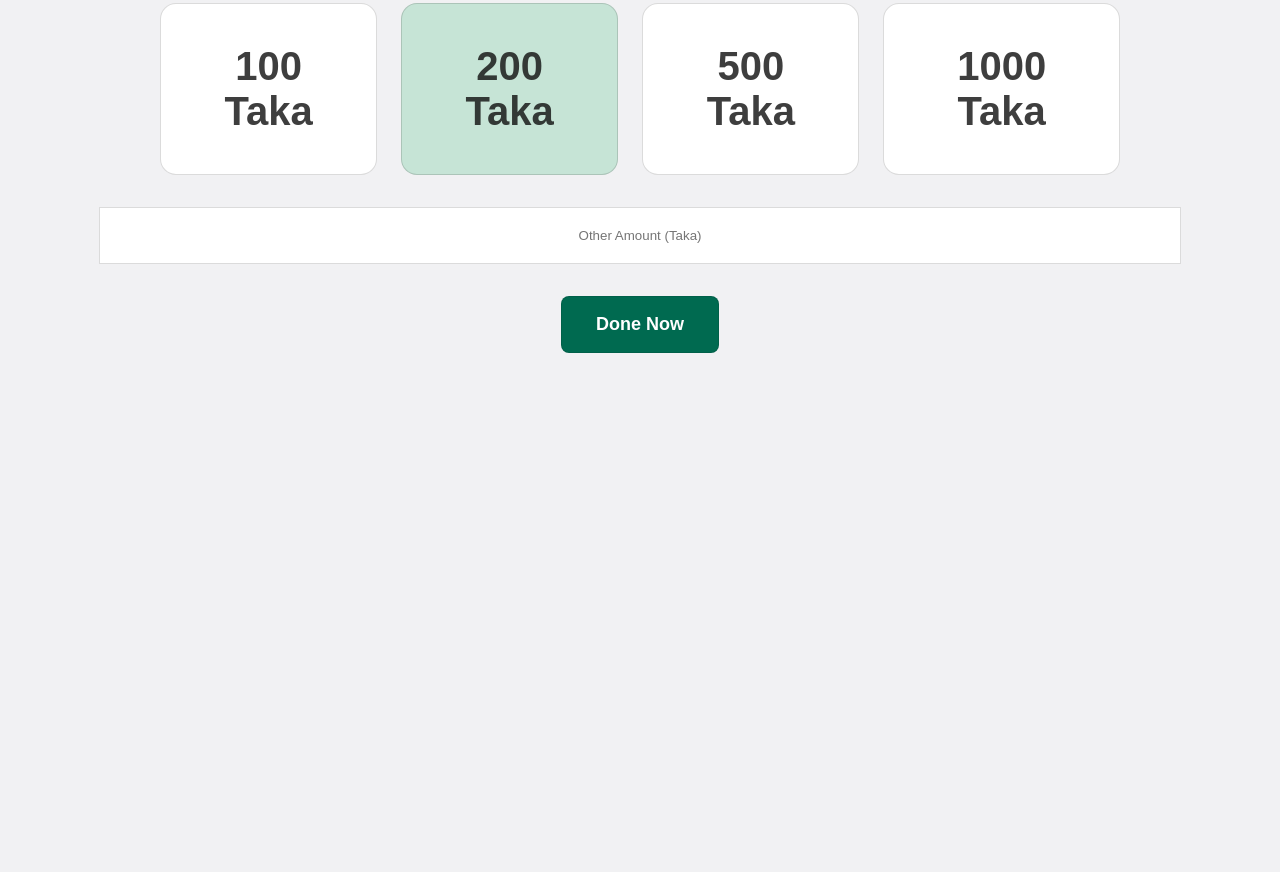
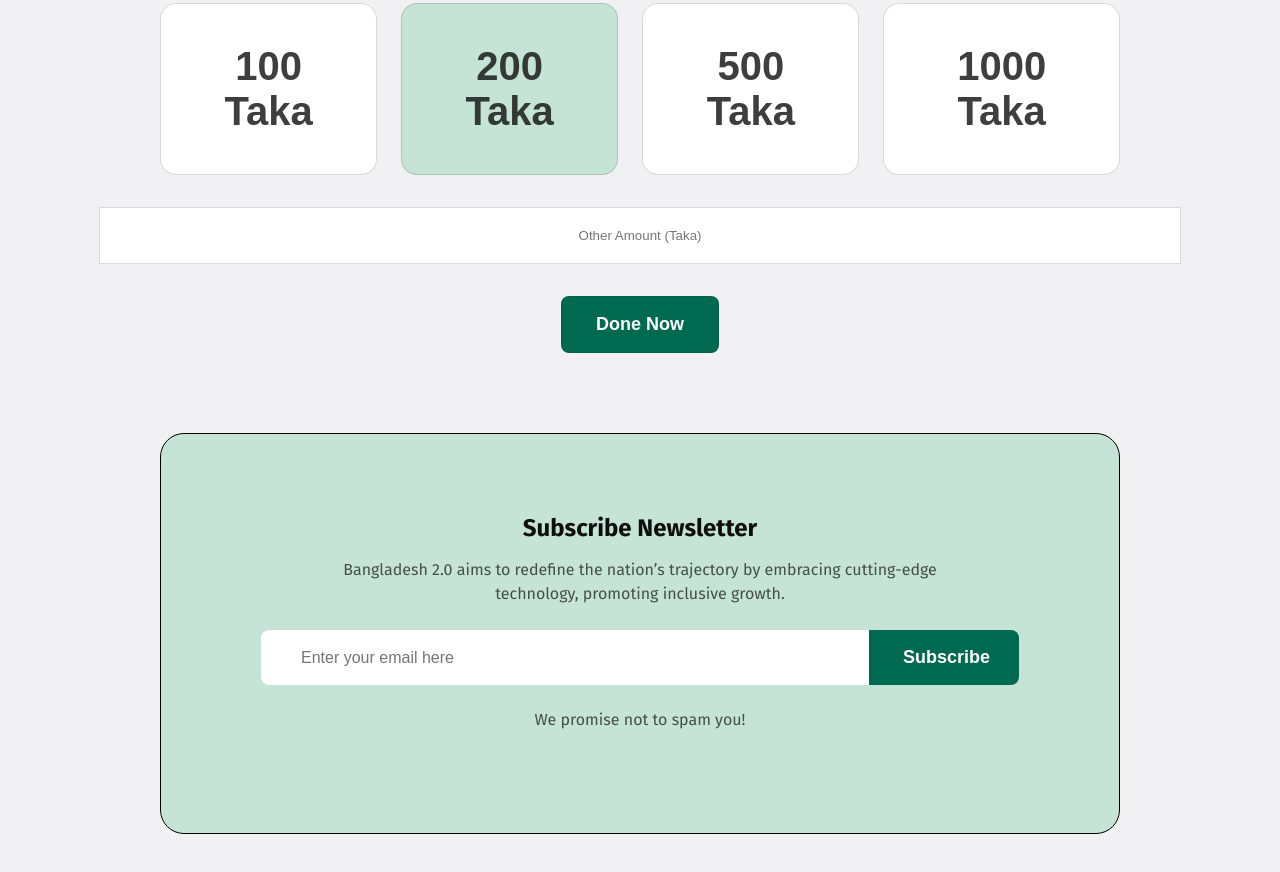
Before and after one commit to Jahid-Al-Hasan/B11A1--bangladesh2-0, a plain HTML site: page index.html in a window 1280 px wide. Shown: the part 2485-3357 px from the top of the page. Before the commit the page ends 2918 px from the top, so only its background shows below. Drawn offline with Linux system fonts and the light colour scheme; a web font is replaced by a local one.

Commit message:
newsletter section added

```diff
--- a/index.html
+++ b/index.html
@@ -168,6 +168,18 @@
           <button>Done Now</button>
         </form>
       </section>
+      <section class="newsletter">
+        <h2>Subscribe Newsletter</h2>
+        <p>
+          Bangladesh 2.0 aims to redefine the nation’s trajectory by embracing
+          cutting-edge <br />technology, promoting inclusive growth.
+        </p>
+        <form class="newsletter-form">
+          <input type="email" placeholder="Enter your email here" required />
+          <button type="submit">Subscribe</button>
+        </form>
+        <p class="p-2">We promise not to spam you!</p>
+      </section>
     </main>
     <!-- footer -->
     <footer></footer>
--- a/style/style.css
+++ b/style/style.css
@@ -294,3 +294,73 @@ section {
   border-radius: 8px;
   background-color: #006a50;
 }
+.donation form button:hover {
+  font-size: 18px;
+  font-weight: 600;
+  color: white;
+  padding: 17px 34px;
+  border: 1px solid rgba(14, 14, 14, 0.1);
+  border-radius: 8px;
+  background-color: #006a50d8;
+  cursor: pointer;
+}
+
+/* newsletter section */
+.newsletter {
+  padding: 80px 100px;
+  border: 1px solid black;
+  border-radius: 24px;
+  background-color: #c6e4d6;
+  text-align: center;
+}
+.newsletter h2 {
+  font: bold 40px;
+  color: #0e0e0e;
+}
+.newsletter p {
+  font: 400 16px;
+  color: rgba(14, 14, 14, 0.7);
+  margin: 16px 0 24px;
+  line-height: 24px;
+}
+.newsletter-form {
+  display: flex;
+  justify-content: center;
+  gap: 0px;
+  margin-bottom: 25px;
+}
+.newsletter-form input {
+  width: 600px;
+  border-radius: 8px 0 0 8px;
+  padding: 18px 40px;
+  background-color: white;
+  font-size: 16px;
+  font-weight: 400;
+  color: rgba(14, 14, 14, 0.3);
+  border: none;
+}
+.newsletter-form button {
+  width: 150px;
+  border-radius: 0 8px 8px 0;
+  padding: 17px 34px;
+  background-color: #006a50;
+  font-size: 18px;
+  font-weight: 600;
+  color: white;
+  border: none;
+}
+.newsletter-form button:hover {
+  width: 150px;
+  border-radius: 0 8px 8px 0;
+  padding: 17px 34px;
+  background-color: #006a50dc;
+  font-size: 18px;
+  font-weight: 600;
+  color: white;
+  border: none;
+  cursor: pointer;
+}
+
+.newsletter .p-2 {
+  line-height: normal;
+}
```
